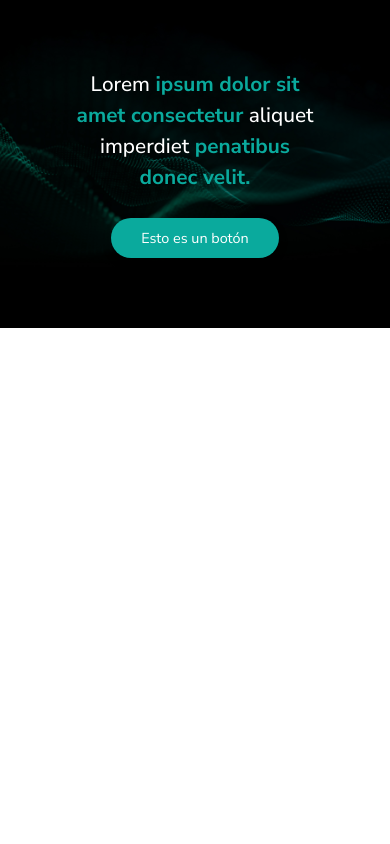
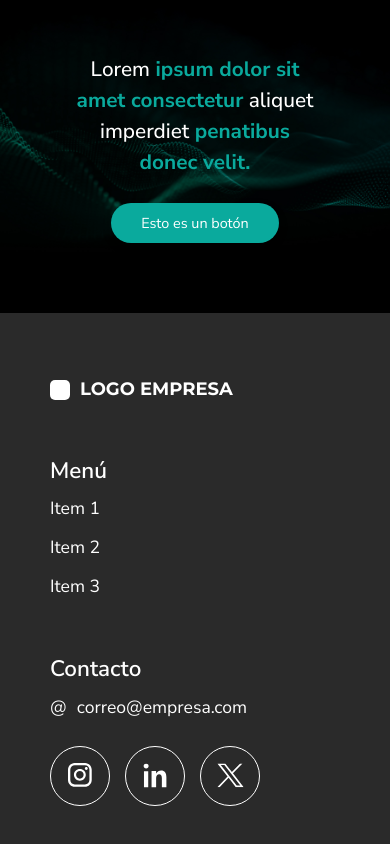
Before and after one commit to VicCurzio/landing-delsud, a Next.js app: page / in a window 390 px wide. Shown: the part 4132-4976 px from the top of the page. Before the commit the page ends 4460 px from the top, so only its background shows below. Built offline with nearby package versions, Linux system fonts and the light colour scheme.

Commit message:
Footer completed

```diff
--- /dev/null
+++ b/src/app/components/Footer.jsx
@@ -0,0 +1,76 @@
+// src/components/Footer.js
+import Link from 'next/link';
+// Importa Image si necesitas una imagen para el logo, pero por la descripción parece que es un div + h1
+// import Image from 'next/image';
+import styles from '../styles/Footer.module.css';
+
+// Componentes para los íconos SVG (sin cambios)
+const InstagramIcon = () => (
+    <svg width="19" height="19" viewBox="0 0 19 19" fill="none" xmlns="http://www.w3.org/2000/svg">
+        <path d="M13.8972 5.25115C14.5195 5.25115 15.024 4.74666 15.024 4.12435C15.024 3.50204 14.5195 2.99756 13.8972 2.99756C13.2749 2.99756 12.7704 3.50204 12.7704 4.12435C12.7704 4.74666 13.2749 5.25115 13.8972 5.25115Z" fill="white" />
+        <path d="M9.0145 4.49951C6.52546 4.49951 4.50732 6.51765 4.50732 9.00669C4.50732 11.4957 6.52546 13.5139 9.0145 13.5139C11.5035 13.5139 13.5217 11.4957 13.5217 9.00669C13.5217 6.51765 11.5035 4.49951 9.0145 4.49951ZM9.0145 11.8752C7.43018 11.8752 6.14598 10.591 6.14598 9.00669C6.14598 7.42236 7.43018 6.13817 9.0145 6.13817C10.5988 6.13817 11.883 7.42236 11.883 9.00669C11.883 10.591 10.5988 11.8752 9.0145 11.8752Z" fill="white" />
+        <path d="M12.8458 -0.00732422H5.18286C2.32062 -0.00732422 0 2.31329 0 5.17554V12.8385C0 15.7008 2.32062 18.0214 5.18286 18.0214H12.8458C15.7081 18.0214 18.0287 15.7008 18.0287 12.8385V5.17554C18.0287 2.31329 15.7081 -0.00732422 12.8458 -0.00732422ZM16.2813 12.871C16.2813 14.75 14.7573 16.2739 12.8783 16.2739H5.15042C3.27139 16.2739 1.74745 14.75 1.74745 12.871V5.14309C1.74745 3.26407 3.27049 1.74012 5.15042 1.74012H12.8783C14.7573 1.74012 16.2813 3.26407 16.2813 5.14309V12.871Z" fill="white" />
+    </svg>
+);
+
+const LinkedinIcon = () => (
+    <svg width="18" height="19" viewBox="0 0 18 19" fill="none" xmlns="http://www.w3.org/2000/svg">
+        <path d="M0 2.33748C0 1.79147 0.175519 1.34795 0.525717 1.00506C0.876759 0.662167 1.32571 0.490723 1.87337 0.490723C2.42102 0.490723 2.88851 0.665894 3.23533 1.01624C3.58215 1.36658 3.75598 1.80731 3.75598 2.33841C3.75598 2.86952 3.57877 3.32515 3.2252 3.68202C2.87162 4.03981 2.42018 4.21871 1.87337 4.21871C1.32655 4.21871 0.885203 4.03795 0.530785 3.67642C0.176368 3.3149 0 2.86859 0 2.33841V2.33748ZM0.240506 18.5194V6.2863H3.4657V18.5194H0.240506Z" fill="white" />
+        <path d="M17.2777 18.5189H13.8363V11.5655C13.8363 9.55185 13.1463 8.54548 11.767 8.54548C11.1095 8.54548 10.5621 8.81416 10.1267 9.35152C9.69048 9.88888 9.4728 10.5743 9.4728 11.4089V18.5198H6.00977V6.05427H9.4728V8.03756H9.51525C10.3806 6.51283 11.6523 5.74951 13.3324 5.74951C15.9626 5.74951 17.2777 7.46222 17.2777 10.8886V18.5179V18.5189Z" fill="white" />
+    </svg>
+);
+
+const TwitterXIcon = () => (
+    <svg width="18" height="17" viewBox="0 0 18 17" fill="none" xmlns="http://www.w3.org/2000/svg">
+        <g clipPath="url(#clip0_2_1686)">
+            <path d="M10.6607 7.0189L17.1679 0.256348H15.5942L9.95397 6.115L5.4 0.256348H0.0452611L6.99458 9.19162L0 16.4563H1.57369L7.69787 10.0955L12.6453 16.4563H18L10.6607 7.0189ZM2.35706 1.37116H4.81857L15.6847 15.3415H13.2232L2.35706 1.37116Z" fill="white" />
+        </g>
+        <defs>
+            <clipPath id="clip0_2_1686">
+                <rect width="18" height="16.2" fill="white" transform="translate(0 0.256348)" />
+            </clipPath>
+        </defs>
+    </svg>
+);
+
+
+export default function Footer() {
+    return (
+        <footer className={styles.footerContainer}>
+            <div className={styles.footerContent}>
+                <div className={styles.logoSection}>
+                    {/* Estructura del logo similar a la del Navbar */}
+                    <div className={styles['logo-rectangle']}></div>
+                    <h1 className={styles.bussines}>LOGO EMPRESA</h1>
+                </div>
+
+                <div className={styles.menuSection}>
+                    <h3>Menú</h3>
+                    <ul>
+                        <li><Link href="/">Item 1</Link></li>
+                        <li><Link href="/">Item 2</Link></li>
+                        <li><Link href="/">Item 3</Link></li>
+                    </ul>
+                </div>
+
+                <div className={styles.contactSection}>
+                    <h3>Contacto</h3>
+                    <p className={styles.email}>
+                        <span className={styles.emailIcon}>@</span>correo@empresa.com
+                    </p>
+                    <div className={styles.socialIcons}>
+                        <Link href="https://instagram.com" target="_blank" rel="noopener noreferrer">
+                            <div className={styles.socialIcon}><InstagramIcon /></div>
+                        </Link>
+                        <Link href="https://linkedin.com" target="_blank" rel="noopener noreferrer">
+                            <div className={styles.socialIcon}><LinkedinIcon /></div>
+                        </Link>
+                        <Link href="https://twitter.com" target="_blank" rel="noopener noreferrer">
+                            <div className={styles.socialIcon}><TwitterXIcon /></div>
+                        </Link>
+                    </div>
+                </div>
+            </div>
+        </footer>
+    );
+}
--- a/src/app/page.js
+++ b/src/app/page.js
@@ -1,5 +1,6 @@
 import ContentSection from "./components/ContentSection";
 import FAQ from "./components/Faq";
+import Footer from "./components/Footer";
 import Hero from "./components/Hero";
 import InfoBanner from "./components/InfoBanner";
 import Navbar from "./components/Navbar";
@@ -17,6 +18,7 @@ export default function Home() {
         <Testimonials />
         <FAQ />
         <InfoBanner />
+        <Footer />
       </main>
     </>
   );
--- a/src/app/styles/CardsSection.module.css
+++ b/src/app/styles/CardsSection.module.css
@@ -4,7 +4,7 @@
     gap: 30px;
     justify-items: center;
     max-width: 1000px;
-    margin: 80px auto 80px auto;
+    margin: 65px auto 80px auto;
 }
 
 /* --- Media Queries --- */
--- a/src/app/styles/ContentSection.module.css
+++ b/src/app/styles/ContentSection.module.css
@@ -54,7 +54,7 @@
 
 @media (max-width: 480px) {
     .contentSectionContainer {
-        padding: 50px 10px;
+        padding: 50px 0 50px 0;
     }
 
     .textContent {
--- /dev/null
+++ b/src/app/styles/Footer.module.css
@@ -0,0 +1,170 @@
+/* src/styles/Footer.module.css */
+.footerContainer {
+    background-color: #2a2a2a;
+    /* Fondo oscuro según la imagen */
+    color: #fff;
+    padding: 110px 0 90px 0;
+    font-family: 'Inter', sans-serif;
+    /* O la fuente que estés usando */
+}
+
+.footerContent {
+    max-width: 1200px;
+    margin: 0 auto;
+    display: flex;
+    flex-wrap: wrap;
+    /* Permite que los elementos se envuelvan en pantallas pequeñas */
+    justify-content: space-between;
+    gap: 40px;
+    /* Espacio entre columnas */
+}
+
+.logoSection {
+    display: flex;
+    /* Centra verticalmente el cuadrado y el texto */
+    gap: 10px;
+    /* Espacio entre el cuadrado y el texto */
+    flex: 4 1;
+    /* Ocupa el espacio disponible */
+    min-width: 180px;
+    /* Ancho mínimo para la sección del logo */
+    /* Remueve align-items: flex-start; si lo tenías, ahora es center para el logo */
+}
+
+.logo-rectangle {
+    width: 20px;
+    /* Tamaño del cuadrado */
+    height: 20px;
+    background-color: white;
+    /* Color primario para el cuadrado */
+    border-radius: 5px;
+    margin-top: 2px;
+    /* Bordes redondeados */
+}
+
+.bussines {
+    /* Esta clase para el h1 del logo del footer */
+    margin: 0;
+    /* Remueve el margen por defecto del h1 */
+    font-size: 20px;
+    /* Ajusta el tamaño de fuente según el Navbar */
+    color: white;
+    /* El texto del logo en el footer es blanco */
+    font-family: 'Montserrat', sans-serif;
+    /* Asegúrate de importar esta fuente si no lo has hecho globalmente */
+}
+
+.menuSection,
+.contactSection {
+    flex: 1;
+    /* Ocupa el espacio disponible */
+    min-width: 150px;
+    /* Ancho mínimo para estas secciones */
+}
+
+.menuSection h3,
+.contactSection h3 {
+    /* Color de resaltado para los títulos */
+    margin-bottom: 10px;
+    font-size: 1.4rem;
+    font-weight: 600;
+}
+
+.menuSection ul {
+    list-style: none;
+    padding: 0;
+    margin: 0;
+}
+
+.menuSection li {
+    margin-bottom: 15px;
+}
+
+.menuSection a {
+    color: #fff;
+    text-decoration: none;
+    font-size: 1.1rem;
+    transition: color 0.3s ease;
+}
+
+.menuSection a:hover {
+    color: var(--primary-color);
+}
+
+.contactSection p {
+    margin-bottom: 25px;
+    font-size: 1.1rem;
+    line-height: 1.5;
+}
+
+.email {
+    display: flex;
+    align-items: center;
+    gap: 10px;
+}
+
+.socialIcons {
+    display: flex;
+    gap: 15px;
+}
+
+.socialIcon {
+    width: 50px;
+    height: 50px;
+    border: 1px solid #fff;
+    border-radius: 50%;
+    display: flex;
+    align-items: center;
+    justify-content: center;
+    color: #fff;
+    transition: background-color 0.3s ease, border-color 0.3s ease;
+}
+
+.socialIcon svg {
+    width: 22px;
+    height: 22px;
+    display: block;
+}
+
+.socialIcon:hover {
+    background-color: var(--primary-color);
+    border-color: var(--primary-color);
+}
+
+/* --- Media Queries --- */
+
+@media (max-width: 768px) {
+    .footerContent {
+        flex-direction: column;
+    }
+
+    .logoSection {
+        align-items: center;
+        padding-bottom: 15px;
+    }
+
+    .menuSection ul {
+        align-items: center;
+    }
+}
+
+@media (max-width: 480px) {
+    .footerContainer {
+        padding: 65px 0 100px 50px;
+    }
+
+    .socialIcon {
+        width: 60px;
+        height: 60px;
+    }
+
+    .socialIcon svg {
+        width: 29px;
+        height: 25px;
+    }
+
+    .bussines {
+        /* Ajusta el tamaño de la fuente para el logo en móviles si es necesario */
+        font-size: 18px;
+    }
+}
--- a/src/app/styles/InfoBanner.module.css
+++ b/src/app/styles/InfoBanner.module.css
@@ -1,6 +1,6 @@
 .infoBannerContainer {
     position: relative;
-    padding: 110px 20px;
+    padding: 180px 20px;
     background-color: #2a2a2a;
     color: #fff;
     text-align: center;
```
